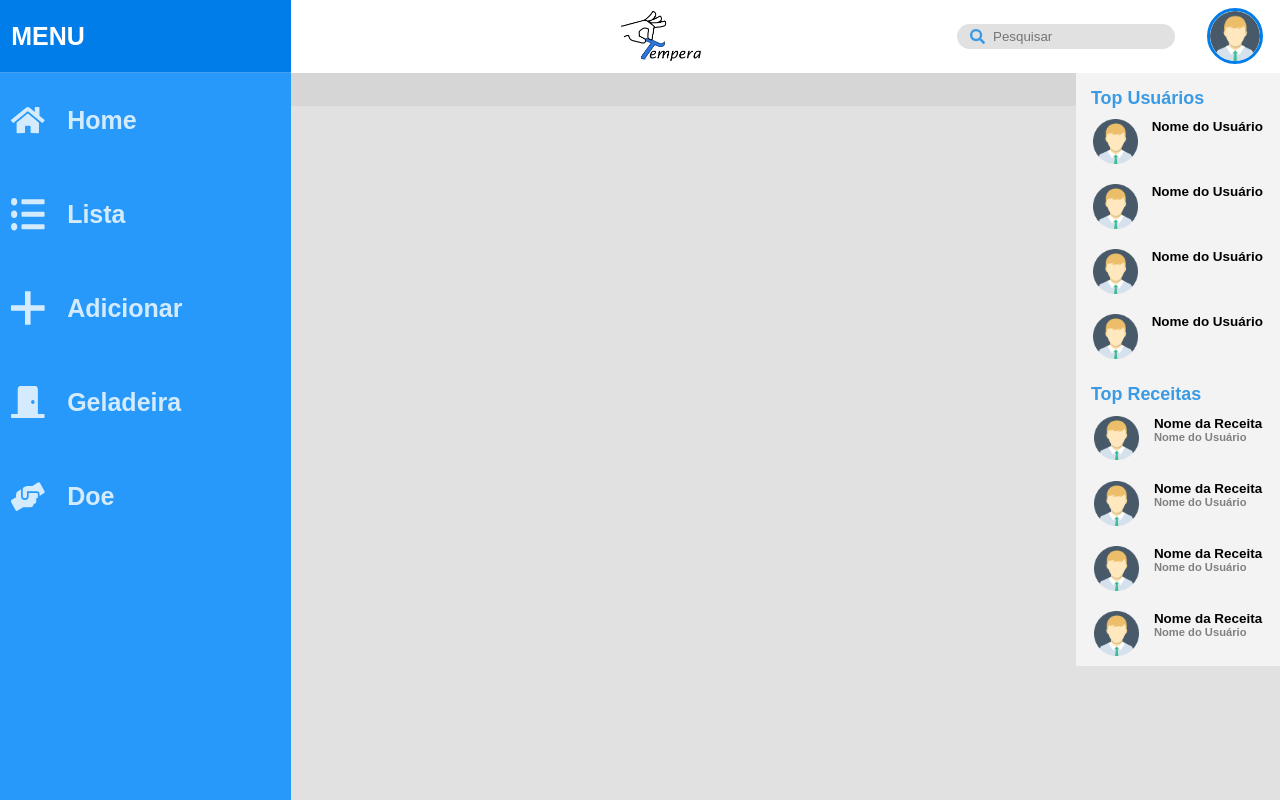
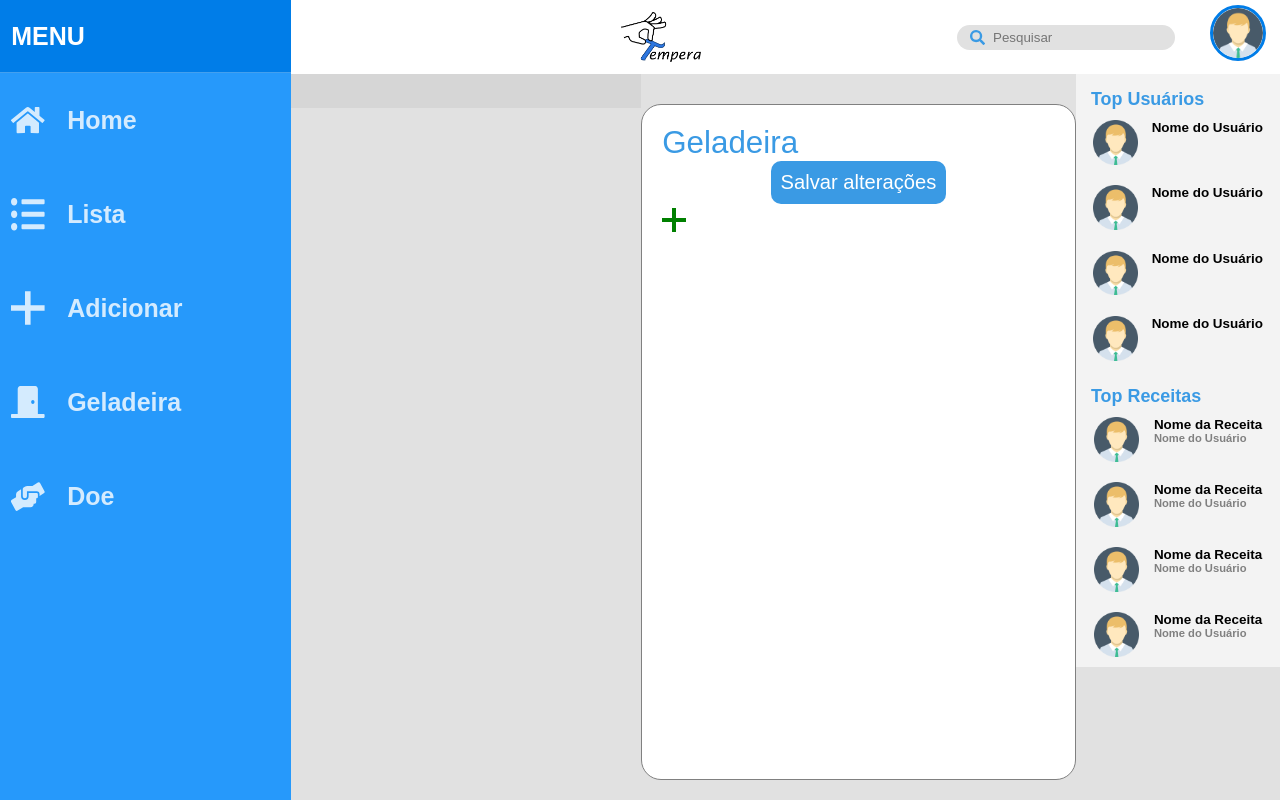
Before and after one commit to BrennodeMeloMedeiros/Tempera, a PHP site: page /Geladeira.php in a window 1280 px wide. Run offline with PHP 8.4, Linux system fonts and the light colour scheme.

Commit message:
Geladeira completamente pronta, inicio do Perdil do usuário, ajuste no AddReceitas

```diff
--- a/Tempera/Geladeira.php
+++ b/Tempera/Geladeira.php
@@ -4,9 +4,12 @@
     <meta charset="UTF-8">
     <meta name="viewport" content="width=device-width, initial-scale=1.0">
     <link rel="stylesheet" type="text/css" href="CSS/Style.css">
+    <link rel='stylesheet' type="text/css" href="CSS/Geladeira.css">
     <link rel="stylesheet" type="text/css" href="CSS/SideMenu.css">
     <script src="JS\Script.js"></script>
+    <script src="JS\Geladeira.js" defer></script>
     <script src="JS\SideMenu.js"></script>
+
 
     <title>Geladeira</title>
 
@@ -20,6 +23,29 @@
         <div class="Name-Page">
             Geladeira
         </div>
+        <div class="Card">
+            <div class='top'>
+                <div class="fridgeTitle blue">
+                    Geladeira
+                </div>
+                <div class="Button">
+                    <button form='formList' class="Blue-Button">Salvar alterações</button>
+                </div>
+            </div>
+            <div class='bot'>
+                <form method='POST' action="" id="formList">
+                    <div id="AddItem" onclick="addItemList()">
+                        <svg xmlns="http://www.w3.org/2000/svg" width="24" height="24" viewBox="0 0 24 24"><path d="M24 10h-10v-10h-4v10h-10v4h10v10h4v-10h10z" fill="Green"/></svg>
+                   </div>
+                    <div class="fridgeContent">
+
+                    </div>
+
+                </form>
+            </div>
+
+        </div>
+
         </content>
     </main>
 </body>
--- a/Tempera/JS/Lista.js
+++ b/Tempera/JS/Lista.js
@@ -5,12 +5,12 @@
 const List = document.getElementById("formList");
 const Btn = document.querySelector("#AddItem");
 const log = console.log
-
+let a = 0.0
 
 
 
 function addItemList(){
-    itemsCount = document.querySelector('#formList').childElementCount
+    itemsCount = a++
     // Ascento grave permite a quebra de linha ao declarar qual o conteúdo de uma string, substituindo o "" e ''
     const newItem = `
     <div id="item-`+ itemsCount +`" class="List-Item">
@@ -31,7 +31,7 @@
          itemTarget.parentNode.removeChild(itemTarget)
      }else {
          log(itemsRemoveCount)
-         alert('A Sua lista deve ter ao menos 1 item!')
+         alert('A Sua geladeira deve ter ao menos 1 item!')
     }
 }
 
--- a/Tempera/JS/SideMenu.js
+++ b/Tempera/JS/SideMenu.js
@@ -39,7 +39,9 @@
            <input type='text' class='search' placeholder='Pesquisar'>
        </div>
         <div class='Avatar'>
-            <img src='IMAGENS/AvatarBeta.png' class='AvatarImg'>
+            <a href='Perfil.php'>
+                <img src='IMAGENS/AvatarBeta.png' class='AvatarImg'>
+            </a>
         </div>
    </header>
 <!--============================================= Header =============================================-->
```
Also changed, not shown: Tempera/Home.php (+6 -12 lines), Tempera/JS/AddReceita.js (+13 -6 lines), 1 other file.
